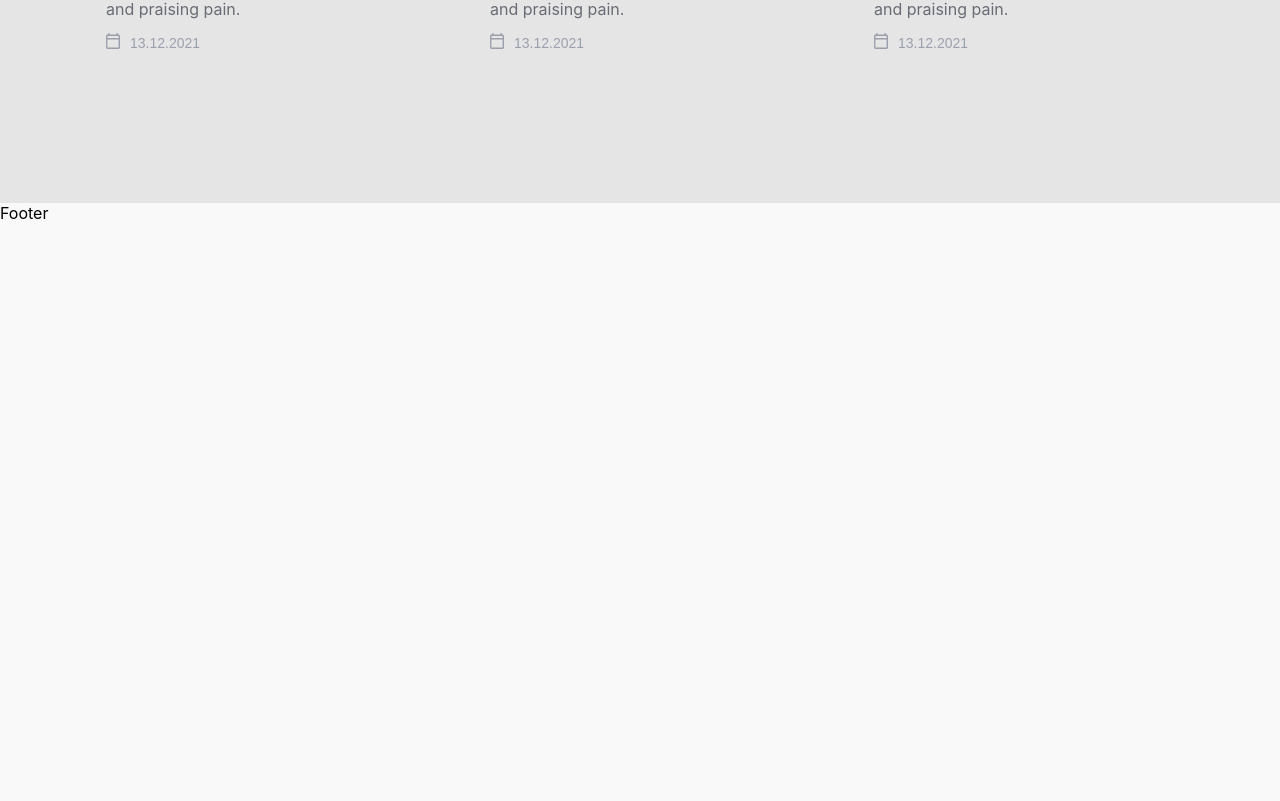
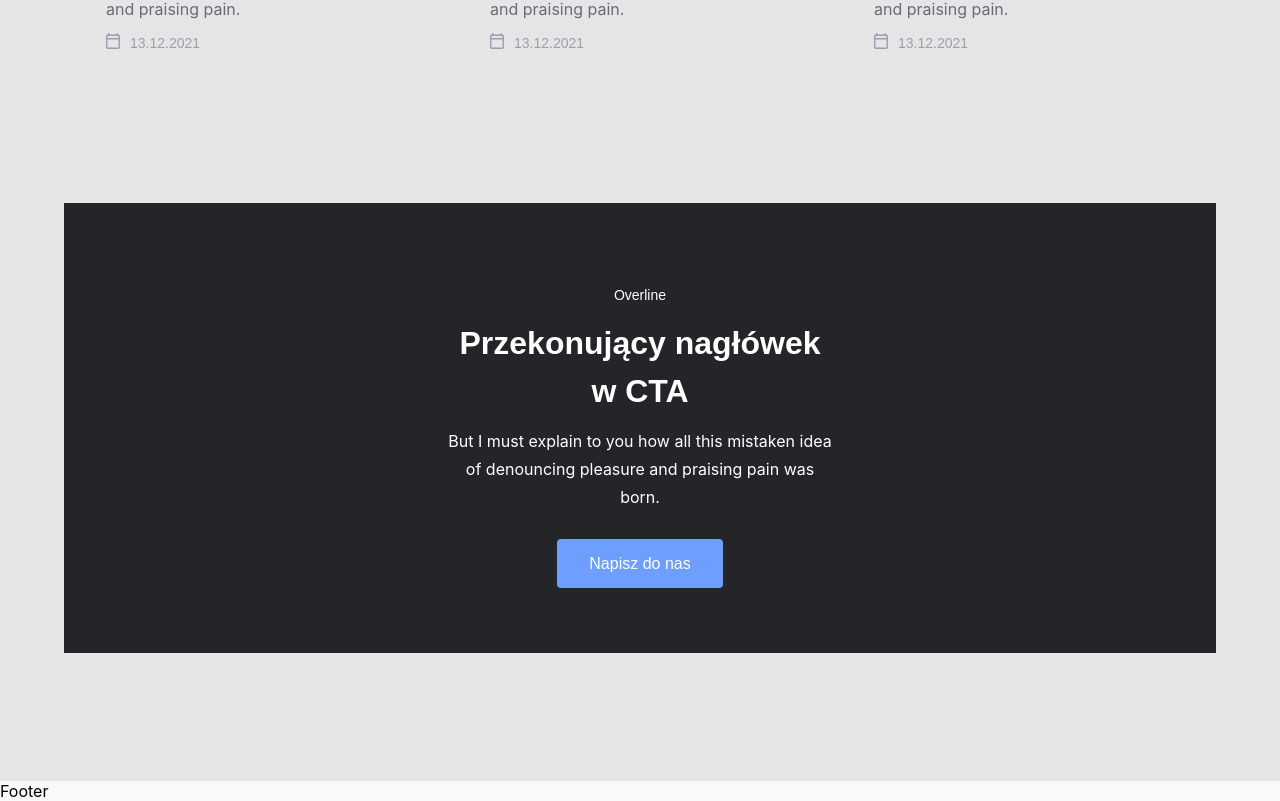
Before and after one commit to KrzysKolo/SunPage, a React (Create React App) app: page / in a window 1280 px wide. Shown: the part 3213-4014 px from the top of the page. Before the commit the page ends 3436 px from the top, so only its background shows below. Built offline with nearby package versions, Linux system fonts and the light colour scheme.

Commit message:
SectionFive

```diff
--- /dev/null
+++ b/src/components/SectionFive/SectionFive.tsx
@@ -0,0 +1,18 @@
+import React from 'react';
+import Button from '../Button';
+import { Section, SectionFiveWrapper, TextH3, TextP, TextH2 } from './style';
+
+const SectionFive = () => {
+  return (
+    <Section>
+      <SectionFiveWrapper>
+        <TextH3>Overline</TextH3>
+        <TextH2>Przekonujący nagłówek w CTA</TextH2>
+        <TextP>But I must explain to you how all this mistaken idea of denouncing pleasure and praising pain was born.</TextP>
+        <Button btnText='Napisz do nas' btnLink='/' />
+      </SectionFiveWrapper>
+    </Section>
+  )
+}
+
+export default SectionFive
--- /dev/null
+++ b/src/components/SectionFive/index.ts
@@ -0,0 +1 @@
+export { default } from './SectionFive';
--- /dev/null
+++ b/src/components/SectionFive/style.ts
@@ -0,0 +1,50 @@
+import styled from 'styled-components';
+
+export const Section = styled.section`
+background: ${({ theme }) => theme.color.beige};
+padding-bottom: 128px;
+`;
+
+export const SectionFiveWrapper = styled.div`
+  align-items: center;
+  background: ${({ theme }) => theme.color.grey900};
+  display: flex;
+  flex-direction: column;
+  justify-content: center;
+  margin: 0 auto;
+  padding: 80px;
+  width: 90vw;
+  ${({ theme }) => theme.mq.desktop} {
+    margin: 0 auto;
+    max-width: 1360px;
+  };
+  ${({ theme }) => theme.mq.bigDesktop} {
+    margin: 0 auto;
+    max-width: 1360px;
+  };
+`;
+
+export const TextH3 = styled.h3`
+  color: ${({ theme }) => theme.color.white};
+  font-family: ${({ theme }) => theme.font.family.poppins};
+  font-size: ${({ theme }) => theme.font.size.xs};
+  font-weight: 500;
+  line-height: 24px;
+  padding-bottom: 12px;
+  text-align: center;
+  width: 30vw;
+`;
+
+export const TextP = styled(TextH3)`
+  font-family: ${({ theme }) => theme.font.family.inter};
+  font-size: ${({ theme }) => theme.font.size.s};
+  font-weight: 400;
+  line-height: 28px;
+  margin-bottom: 30px;
+  `;
+
+export const TextH2 = styled(TextH3)`
+  font-size: 32px;
+  font-weight: 600;
+  line-height: 48px;
+`;
--- a/src/components/articleComponents/ArticleWithImage/style.ts
+++ b/src/components/articleComponents/ArticleWithImage/style.ts
@@ -8,7 +8,7 @@ export const ArticleWithImageWrapper = styled.article`
   justify-content: flex-start;
   margin: 20px 10px;
   :nth-child(odd) {
-    background: pink;
+    background: ${({ theme }) => theme.color.primary50};
   }
   ${({ theme }) => theme.mq.desktop} {
     :nth-child(odd) {
--- a/src/components/index.ts
+++ b/src/components/index.ts
@@ -14,3 +14,4 @@ export { default as SectionOne } from './SectionOne';
 export { default as SectionTwo } from './SectionTwo';
 export { default as SectionThree } from './SectionThree';
 export { default as SectionFour } from './SectionFour';
+export { default as SectionFive } from './SectionFive';
--- a/src/pages/Home/Home.tsx
+++ b/src/pages/Home/Home.tsx
@@ -1,6 +1,6 @@
 import React from 'react';
 import { Container } from '../../assets/styles/styles';
-import { HomeHeader, SectionOne, SectionThree, SectionTwo, SectionFour} from '../../components';
+import { HomeHeader, SectionOne, SectionThree, SectionTwo, SectionFour, SectionFive} from '../../components';
 
 const Home = () => {
   return (
@@ -11,6 +11,7 @@ const Home = () => {
         <SectionTwo />
         <SectionThree />
         <SectionFour />
+        <SectionFive />
       </Container>
     </main>
   )
```
Also changed, not shown: src/components/textDivComponents/TextDiv/style.ts (line endings or trailing spaces).
